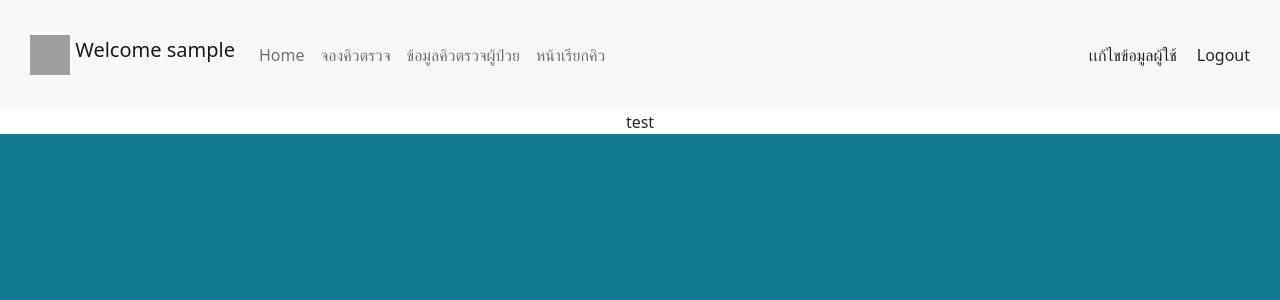
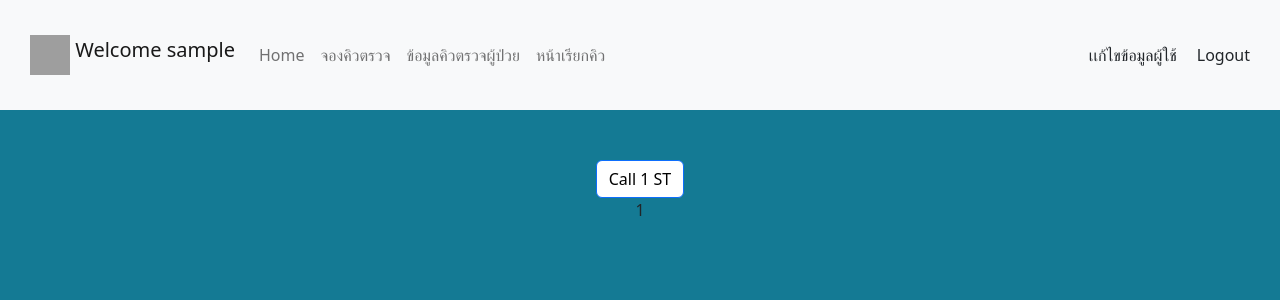
Before and after one commit to DetroittTxP/fullstack-hospital, a React (Vite) app in the folder frontend/: page /callqueue in a window 1280 px wide. Shown: the top 300 px of the page. Built offline with nearby package versions, Linux system fonts and the light colour scheme; sample sign-in values are in the browser's storage; grey boxes are pictures that could not be loaded.

Commit message:
submited

```diff
--- a/frontend/src/App.css
+++ b/frontend/src/App.css
@@ -93,3 +93,14 @@
 .table{
   margin-top: 50px;
 }
+
+.callqueue-patient{
+  background-color: #147a94;
+
+}
+
+.callqueue-patient Button{
+  background-color: white;
+  color: black;
+  margin-top: 50px;
+}
--- a/frontend/src/components/Queue/Callqueue.tsx
+++ b/frontend/src/components/Queue/Callqueue.tsx
@@ -1,10 +1,17 @@
-import React from 'react';
+import {useState,FC} from 'react';
+import {Button,Card} from 'react-bootstrap'
+import { QueuePatient } from '../../type';
+
+const Callqueue:FC = () => {
+
+    const [patientqueue,Setpatientqueue] = useState([1,2,3,4,5,6,7,8,9,10])
 
 
-const Callqueue:React.FC = () => {
+
     return(
-        <div>
-             test
+        <div className='callqueue-patient'>
+             <Button onClick={()=>{Setpatientqueue((prev) => prev.slice(1))}}>Call 1 ST</Button>
+             <p>{patientqueue[0]}</p>
         </div>
     )
 }
```
Also changed, not shown: 2 other files (tests, documents, lock files or other folders).
